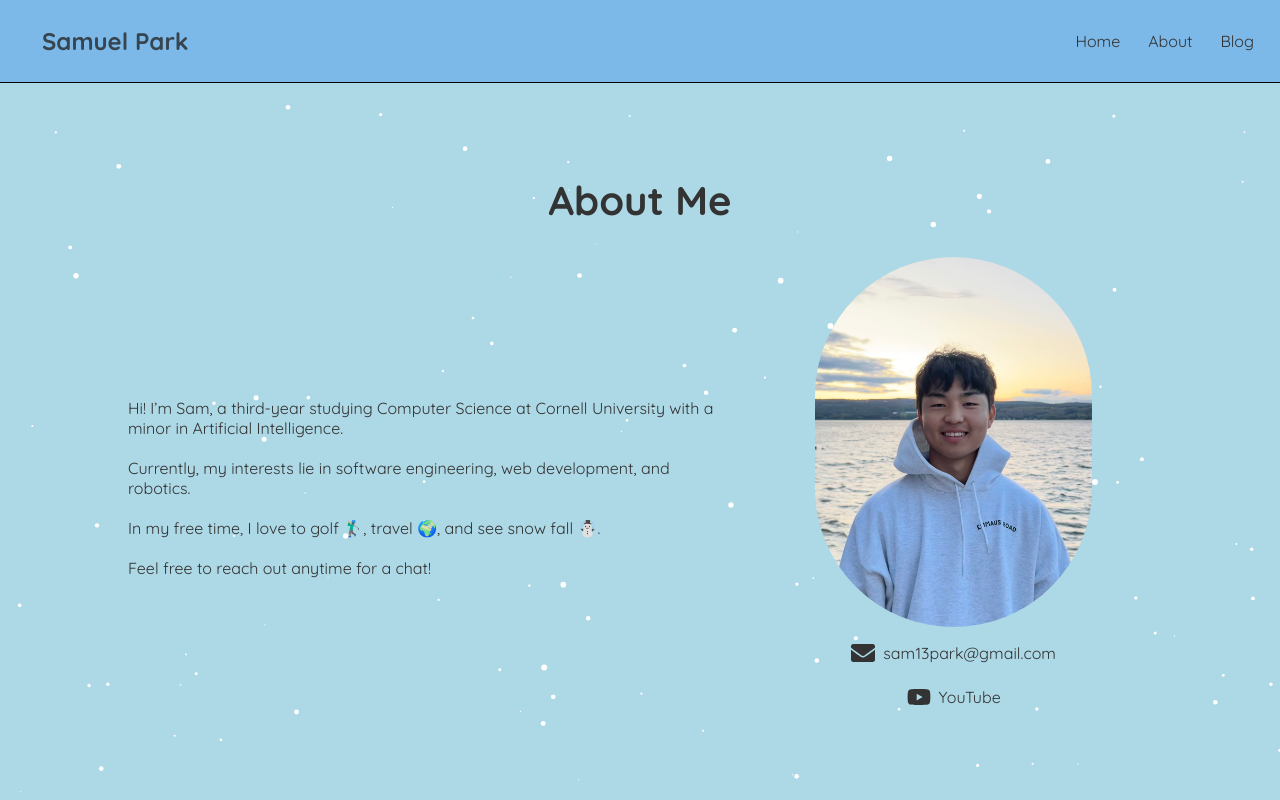
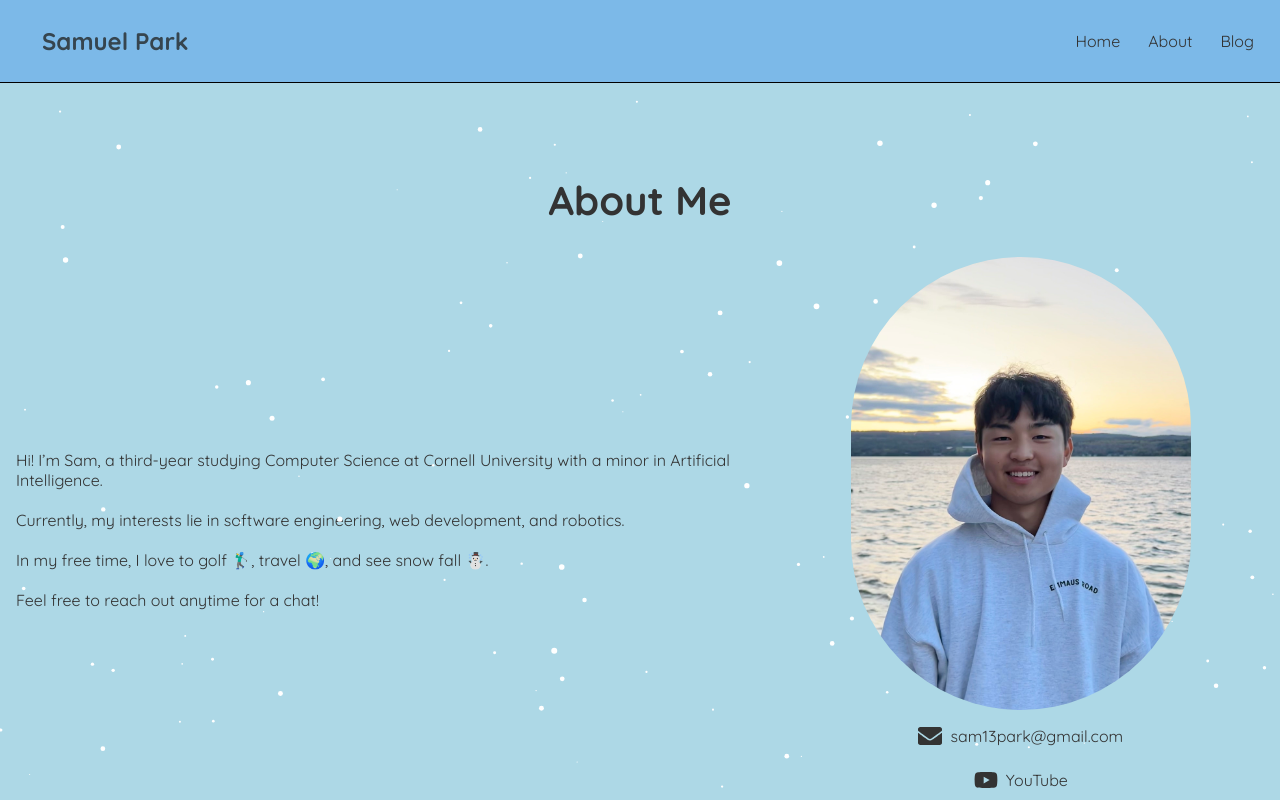
Before and after one commit to samparkk13/parksamuel.com, a React (Create React App) app: page /about in a window 1280 px wide. Shown: the top 800 px of the page. Built offline with nearby package versions, Linux system fonts and the light colour scheme.

Commit message:
image resize

```diff
--- a/src/components/About/About.css
+++ b/src/components/About/About.css
@@ -3,11 +3,12 @@
     width: 100vw;
     min-height: 100vh;
     overflow-y: auto;
-    overflow-x: hidden;
+    overflow-x: hidden;  /* Prevent horizontal scrolling */
     padding: 16px;
     display: flex;
     flex-direction: column;
     align-items: center;
+    box-sizing: border-box;  /* Include padding and border in element's total width and height */
   }
 
   .about-heading {
@@ -18,8 +19,7 @@
 
   .about-flex {
     margin-top: 32px;
-    margin-left: 10%;
-    margin-right: 10%;
+    width: 100%;  /* Ensure flex container does not overflow */
     flex-direction: column;
     justify-content: center;
     align-items: center;
@@ -36,6 +36,7 @@
 
   .about-text {
     flex: 3;
+    width: 100%;  /* Ensure text container does not overflow */
   }
 
   .about-image-container {
@@ -44,6 +45,7 @@
     margin-left: 0;
     position: relative;
     z-index: 1000;
+    width: 100%;  /* Ensure image container does not overflow */
   }
 
   @media (min-width: 768px) {
@@ -53,8 +55,8 @@
   }
 
   .about-image {
-    width: 250px;
-    max-width: 50%;
+    width: 100%;
+    max-width: 250px;  /* Ensure image does not overflow */
     min-width: 70%;
     height: auto;
     border-radius: 200px;
--- a/src/components/About/DisappearText.js
+++ b/src/components/About/DisappearText.js
@@ -21,7 +21,7 @@ function DisappearingText() {
 const styles = {
   container: {
     position: 'absolute',
-    top: "15%",
+    top: "17%",
     left: '50%',
     transform: 'translateX(-50%)',
     width: '100%',
```
